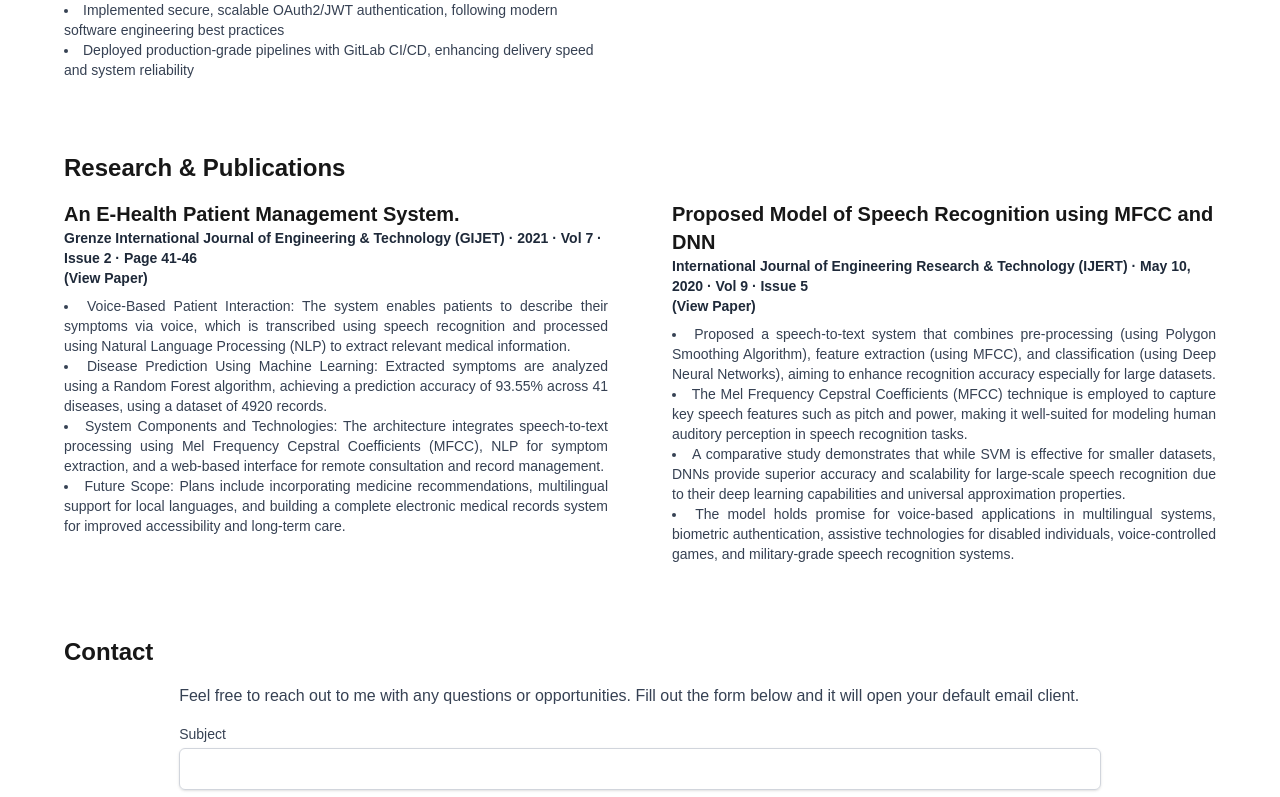
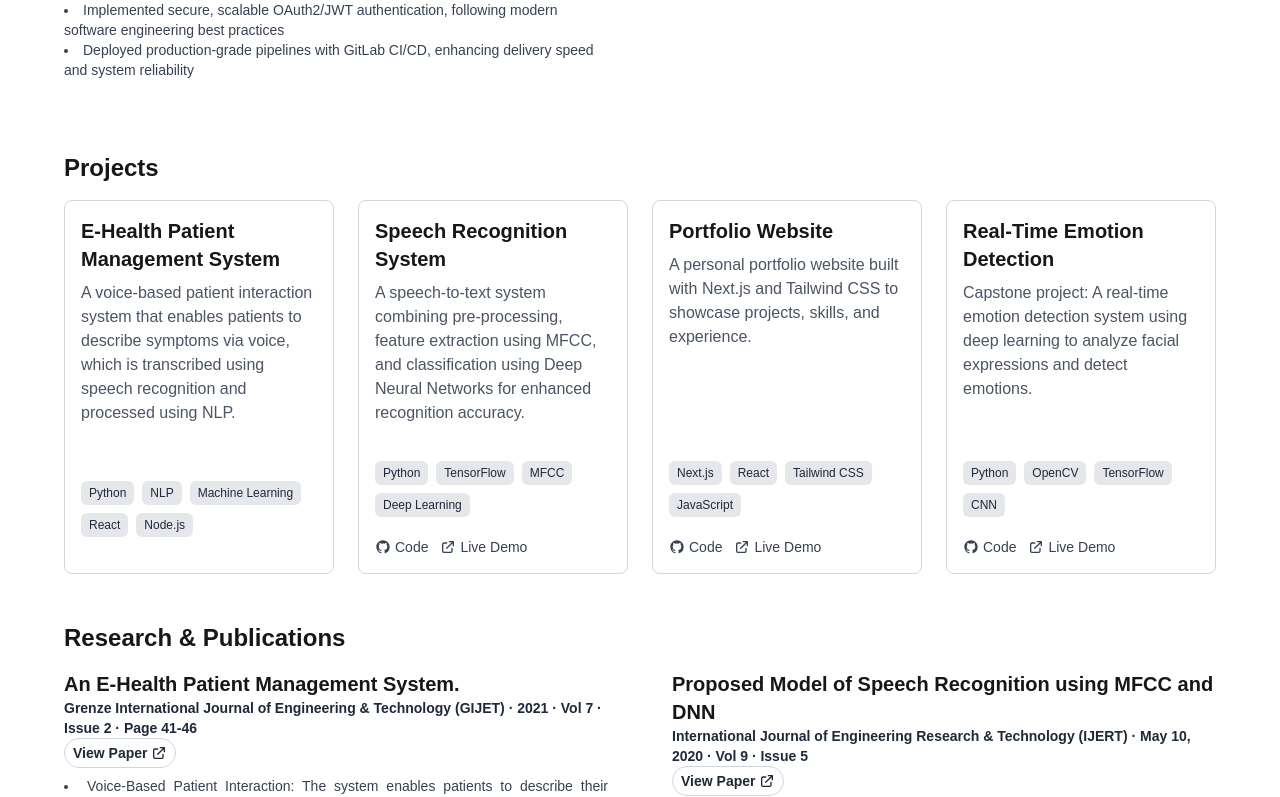
Before and after one commit to shohaibmk/Portfolio, a Next.js app: page / in a window 1280 px wide. Shown: the part 1008-1805 px from the top of the page. Built offline with nearby package versions, Linux system fonts and the light colour scheme.

Commit message:
feat: Added Project Cards

```diff
--- /dev/null
+++ b/app/components/projectCard.jsx
@@ -0,0 +1,76 @@
+"use client"
+
+import React from 'react'
+import Image from 'next/image'
+
+function ProjectCard({ project, onClick }) {
+    const { name, description, image, technologies, githubLink, demoLink } = project;
+
+    return (
+        <div onClick={onClick} className="mb-6 border border-gray-300 rounded-lg p-4 hover:shadow-2xl hover:shadow-gray-500/30 transition-all duration-300 h-full flex flex-col hover:cursor-pointer">
+            {image && (
+                <div className="relative w-full h-40 mb-3 overflow-hidden rounded-md">
+                    <Image
+                        src={image}
+                        alt={name}
+                        fill
+                        className="object-cover"
+                    />
+                </div>
+            )}
+
+            <h2 className="text-xl font-semibold mb-2">{name}</h2>
+
+            {description && (
+                <p className="text-gray-600 mb-3 flex-grow">{description}</p>
+            )}
+
+            {technologies && technologies.length > 0 && (
+                <div className="mb-3">
+                    <div className="flex flex-wrap gap-2">
+                        {technologies.map((tech, index) => (
+                            <span
+                                key={index}
+                                className="bg-gray-200 text-xs text-gray-800 px-2 py-1 rounded-md"
+                            >
+                                {tech}
+                            </span>
+                        ))}
+                    </div>
+                </div>
+            )}
+
+            <div className="flex gap-3 mt-auto pt-2">
+                {githubLink && (
+                    <a
+                        href={githubLink}
+                        target="_blank"
+                        rel="noopener noreferrer"
+                        className="text-gray-700 hover:text-black flex items-center gap-1 text-sm"
+                    >
+                        <svg className="h-4 w-4" fill="currentColor" viewBox="0 0 24 24" aria-hidden="true">
+                            <path fillRule="evenodd" d="M12 2C6.477 2 2 6.484 2 12.017c0 4.425 2.865 8.18 6.839 9.504.5.092.682-.217.682-.483 0-.237-.008-.868-.013-1.703-2.782.605-3.369-1.343-3.369-1.343-.454-1.158-1.11-1.466-1.11-1.466-.908-.62.069-.608.069-.608 1.003.07 1.531 1.032 1.531 1.032.892 1.53 2.341 1.088 2.91.832.092-.647.35-1.088.636-1.338-2.22-.253-4.555-1.113-4.555-4.951 0-1.093.39-1.988 1.029-2.688-.103-.253-.446-1.272.098-2.65 0 0 .84-.27 2.75 1.026A9.564 9.564 0 0112 6.844c.85.004 1.705.115 2.504.337 1.909-1.296 2.747-1.027 2.747-1.027.546 1.379.202 2.398.1 2.651.64.7 1.028 1.595 1.028 2.688 0 3.848-2.339 4.695-4.566 4.943.359.309.678.92.678 1.855 0 1.338-.012 2.419-.012 2.747 0 .268.18.58.688.482A10.019 10.019 0 0022 12.017C22 6.484 17.522 2 12 2z" clipRule="evenodd" />
+                        </svg>
+                        Code
+                    </a>
+                )}
+
+                {demoLink && (
+                    <a
+                        href={demoLink}
+                        target="_blank"
+                        rel="noopener noreferrer"
+                        className="text-gray-700 hover:text-black flex items-center gap-1 text-sm"
+                    >
+                        <svg xmlns="http://www.w3.org/2000/svg" className="h-4 w-4" fill="none" viewBox="0 0 24 24" stroke="currentColor">
+                            <path strokeLinecap="round" strokeLinejoin="round" strokeWidth={2} d="M10 6H6a2 2 0 00-2 2v10a2 2 0 002 2h10a2 2 0 002-2v-4M14 4h6m0 0v6m0-6L10 14" />
+                        </svg>
+                        Live Demo
+                    </a>
+                )}
+            </div>
+        </div>
+    )
+}
+
+export default ProjectCard
--- /dev/null
+++ b/app/components/projects.jsx
@@ -0,0 +1,22 @@
+"use client"
+
+import React from 'react'
+import ProjectCard from './projectCard.jsx'
+import { projects } from '../data/projects.js'
+
+function Projects() {
+    return (
+        <div className="px-8 py-6">
+            <h1 className="text-2xl font-bold mb-4">Projects</h1>
+            <div className="grid grid-cols-1 md:grid-cols-2 lg:grid-cols-4 gap-6">
+                {projects.map((project, index) => (
+                    <div key={index} className="col-span-1">
+                        <ProjectCard onClick={() => window.open(project.githubLink || "https://github.com/shohaibmk", '_blank')} project={project} />
+                    </div>
+                ))}
+            </div>
+        </div>
+    )
+}
+
+export default Projects
--- a/app/components/research.jsx
+++ b/app/components/research.jsx
@@ -10,7 +10,12 @@ const PublicationCard = ({ publication }) => {
             </a>
             <p className="text-sm text-gray-800 font-bold">
                 {journal} {date && `· ${date}`} <br />
-                <a href={paperLink} target="_blank" rel="noopener noreferrer">(View Paper)</a>
+                <a href={paperLink} target="_blank" rel="noopener noreferrer" className="inline-flex items-center border border-gray-300 rounded-2xl px-2 py-1">
+                    <span>View Paper</span>
+                    <svg xmlns="http://www.w3.org/2000/svg" className="h-4 w-4 ml-1" fill="none" viewBox="0 0 24 24" stroke="currentColor">
+                        <path strokeLinecap="round" strokeLinejoin="round" strokeWidth={2} d="M10 6H6a2 2 0 00-2 2v10a2 2 0 002 2h10a2 2 0 002-2v-4M14 4h6m0 0v6m0-6L10 14" />
+                    </svg>
+                </a>
             </p>
             <ul className="list-disc list-inside text-sm text-gray-700 mt-2">
                 {keyPoints.map((point, index) => (
--- /dev/null
+++ b/app/data/projects.js
@@ -0,0 +1,34 @@
+export const projects = [
+  {
+    name: "E-Health Patient Management System",
+    description: "A voice-based patient interaction system that enables patients to describe symptoms via voice, which is transcribed using speech recognition and processed using NLP.",
+    // image: "https://images.unsplash.com/photo-1576091160550-2173dba999ef?q=80&w=2940&auto=format&fit=crop",
+    technologies: ["Python", "NLP", "Machine Learning", "React", "Node.js"],
+    // githubLink: "https://github.com/shohaibmk/e-health-system",
+    // demoLink: "https://e-health-demo.vercel.app"
+  },
+  {
+    name: "Speech Recognition System",
+    description: "A speech-to-text system combining pre-processing, feature extraction using MFCC, and classification using Deep Neural Networks for enhanced recognition accuracy.",
+    // image: "https://images.unsplash.com/photo-1589254065878-42c9da997008?q=80&w=2940&auto=format&fit=crop",
+    technologies: ["Python", "TensorFlow", "MFCC", "Deep Learning"],
+    githubLink: "https://github.com/shohaibmk/speech-recognition",
+    demoLink: "https://speech-recognition-demo.vercel.app"
+  },
+  {
+    name: "Portfolio Website",
+    description: "A personal portfolio website built with Next.js and Tailwind CSS to showcase projects, skills, and experience.",
+    // image: "https://images.unsplash.com/photo-1507238691740-187a5b1d37b8?q=80&w=2955&auto=format&fit=crop",
+    technologies: ["Next.js", "React", "Tailwind CSS", "JavaScript"],
+    githubLink: "https://github.com/shohaibmk/portfolio",
+    demoLink: "https://shohaibmallick.com"
+  },
+  {
+    name: "Real-Time Emotion Detection",
+    description: "Capstone project: A real-time emotion detection system using deep learning to analyze facial expressions and detect emotions.",
+    // image: "https://images.unsplash.com/photo-1470790376778-a9fbc86d70e2?q=80&w=2944&auto=format&fit=crop",
+    technologies: ["Python", "OpenCV", "TensorFlow", "CNN"],
+    githubLink: "https://github.com/shohaibmk/emotion-detection",
+    demoLink: "https://emotion-detection-demo.vercel.app"
+  }
+];
--- a/app/page.jsx
+++ b/app/page.jsx
@@ -5,6 +5,7 @@ import Experience from "./components/experience.jsx";
 import Research from "./components/research.jsx";
 import Contact from "./components/contact.jsx";
 import Footer from "./components/footer.jsx";
+import Projects from "./components/projects.jsx";
 
 export default function Home() {
   return (
@@ -15,6 +16,7 @@ export default function Home() {
         <Experience />
         <Education />
       </div>
+      <Projects />
       <Research />
       <Contact />
       <Footer />
```
